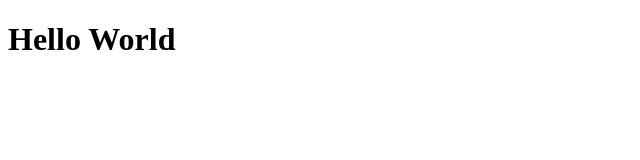
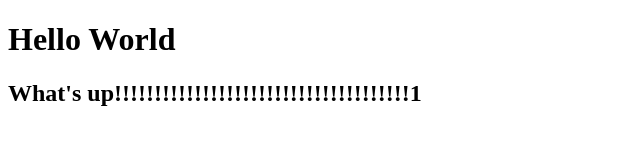
Before and after one commit to patricko5/2-github-learning, a plain HTML site: page index5.html in a window 1280 px wide. Shown: the whole page, without its empty margins (0-640 px from the left). Drawn offline with Linux system fonts and the light colour scheme.

Commit message:
Added an h2 tag to the index5.html file

```diff
--- a/index5.html
+++ b/index5.html
@@ -8,6 +8,7 @@
 </head>
 <body>
     <h1>Hello World</h1>
+    <h2>What's up!!!!!!!!!!!!!!!!!!!!!!!!!!!!!!!!!!!!!1</h2>
 
 </body>
 </html>
```
